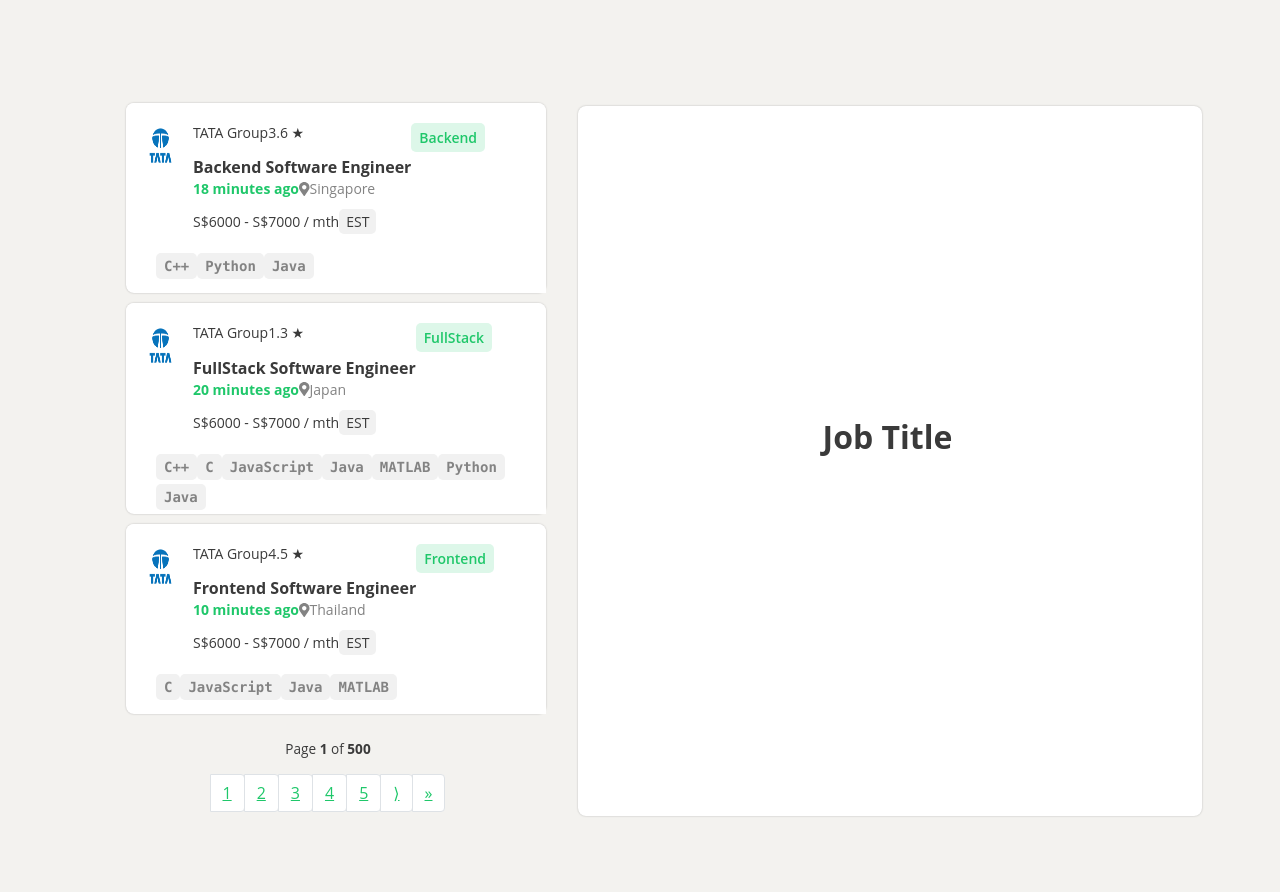
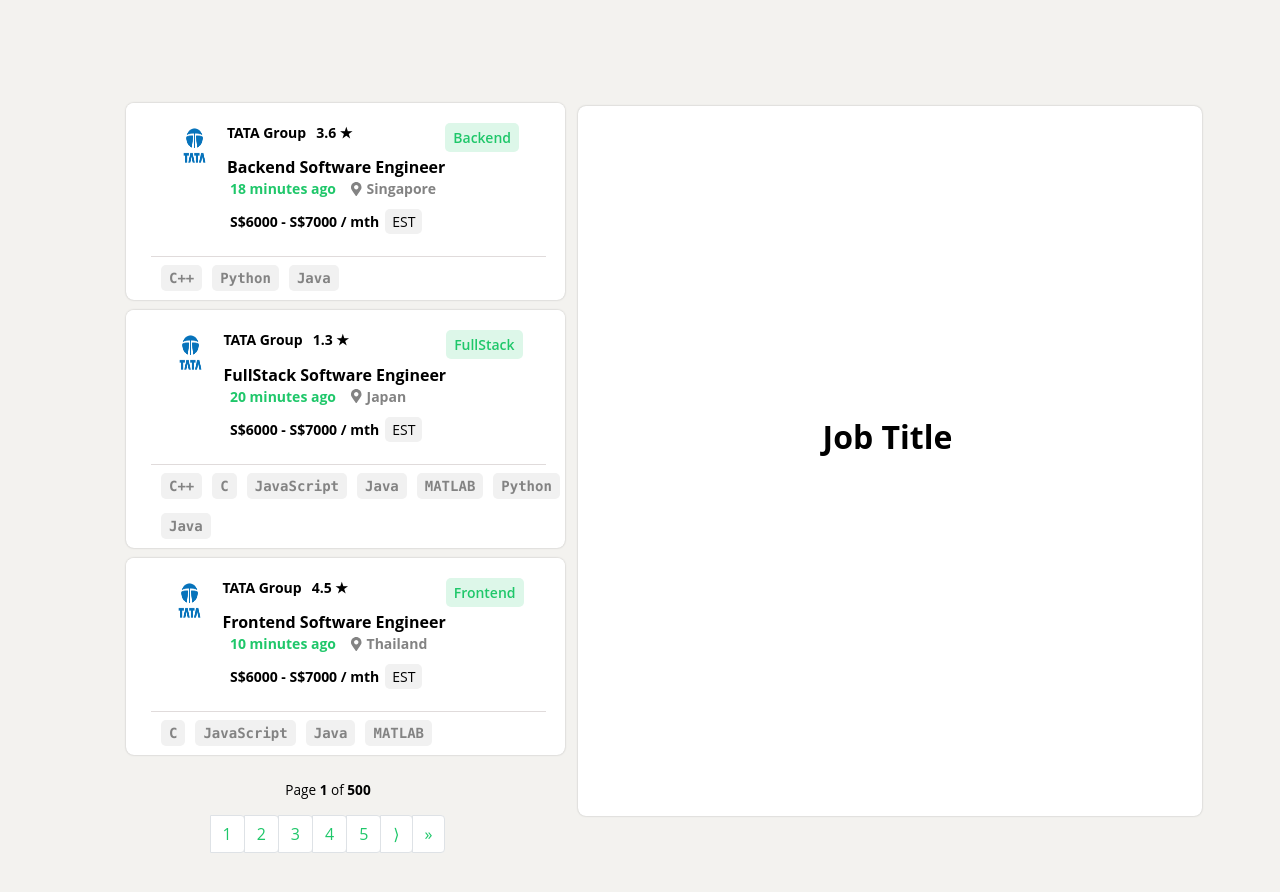
Before and after one commit to AhmedK10/react-js-nodeflair-task, a React (Vite) app in the folder react-nodeflair/: page / in a window 1280 px wide. Shown: the top 892 px of the page. Built offline with nearby package versions, Linux system fonts and the light colour scheme.

Commit message:
finished styling the card hover

```diff
--- a/react-nodeflair/index.html
+++ b/react-nodeflair/index.html
@@ -52,7 +52,7 @@
       <div class="details-container">
         <div class="scrollable-details-container">
           <div class="details-job-title">
-            <h1>Job Title</h1>
+            <h1 id="selectedJobTitle">Job Title</h1>
           </div>
         </div>
       </div>
--- a/react-nodeflair/src/App.jsx
+++ b/react-nodeflair/src/App.jsx
@@ -6,6 +6,7 @@
 // const jobs = Jobs();
 
 function App() {
+
   return (
         <div className="jobs-cards-container">
           {Jobs.map(job => {
--- a/react-nodeflair/src/components/Card.jsx
+++ b/react-nodeflair/src/components/Card.jsx
@@ -14,7 +14,7 @@
 
                     <div className="job-detailed-info-container">
                         <p className="company-name-rating">
-                            <span>{job.company}</span>
+                            <span className="company-name">{job.company}</span>
                             <span>{job.rating} ★</span>
                         </p>
                         <h2>{job.job}</h2>
@@ -44,7 +44,7 @@
                     </div>
                 </div>
             </div>
-
+            <hr className="hr-line"/>
             <div className="job-card-bot-info">
                 {job.stack.map((tech, index) => (
                     <span key={index} className="techstack-container">{tech}</span>
--- a/react-nodeflair/src/index.css
+++ b/react-nodeflair/src/index.css
@@ -2,7 +2,6 @@
   background: #f3f2ef;
   flex-direction: column;
   font-family: "Open Sans", "Helvetica", "Arial", sans-serif;
-  color: #3a3a3a;
 }
 
 .main-container {
@@ -15,6 +14,7 @@
 
 .details-container {
   display: block;
+  font-weight: bold;
   top: 106px;
   padding: 10px 5px;
   position: sticky;
@@ -50,6 +50,11 @@
 }
 
 
+.jobs-cards-container {
+  margin: 20px;
+  /* display: flex;
+  justify-content: center; */
+}
 
 
 
@@ -95,7 +100,14 @@
   border: 1px solid #dee2e6;
   border-top-right-radius: 0.25rem;
   border-bottom-right-radius: 0.25rem;
+  text-decoration: none;
+  transition: background-color 0.2s ease-in-out;
 }
+
+.page-link:hover {
+  background-color: #f0f0f0; /* Darker background color on hover */
+}
+
 
 
 
@@ -103,6 +115,7 @@
 
 .jobs-cards-container {
   margin: 20px;
+  width: 455px;
   /* display: flex;
   justify-content: center; */
 }
@@ -113,7 +126,7 @@
 
 .card-container {
   padding: 5px 8px;
-  width: 100%;
+  font-weight: bold;
 }
 
 .job-card {
@@ -123,9 +136,15 @@
  font-size: 14px;
  background-color: #ffffff;
  border-radius: 8px;
- transition: 0.2s;
+ /* transition: 0.2s; */
  box-shadow: 0px 0px 2px rgba(0, 0, 0, 0.25);
  cursor: pointer;
+ transition: transform 0.15s ease-in-out, box-shadow 0.3s ease-in-out;
+}
+
+.job-card:hover {
+  transform: translateY(-2px);
+  box-shadow: 0px 5px 10px rgba(0, 0, 0, 0.2);
 }
 
 .job-card-top-info {
@@ -138,16 +157,17 @@
   background-color: white;
   border-top-left-radius: 8px;
   border-top-right-radius: 8px;
+  border-bottom-right-radius: 8px;
 }
 
 .job-info-container {
-  /* border: 2px solid black;
-  padding: 5px;
-  margin: 10px; */
+  /* border: 2px solid black; */
+  /* padding: 5px; */
+  /* margin: 10px; */
   display: flex;
   flex-wrap: nowrap;
   align-items: flex-start;
-  justify-content: flex-start;
+  justify-content: center;
 }
 
 .job-avatar-container {
@@ -191,6 +211,9 @@
   margin-bottom: 2px;
 }
 
+.company-name{
+  margin-right: 10px;
+}
 
 .job-type-container {
   /* padding-left: 10px;
@@ -216,8 +239,8 @@
   margin: 10px;
   font-size: 14px; */
 
-  padding-left: 55px;
-  width: 100%;
+  padding-left: 92px;
+  /* width: 100%; */
   margin-bottom: auto;
 }
 
@@ -230,7 +253,8 @@
   text-align: left;
   font-weight: 400;
   line-height: 1.5; */
-
+  /* display: flex;
+  justify-content: space-between; */
   color: #838383;
   margin: 0 0 6px 0;
   /* white-space: pre-wrap; */
@@ -239,6 +263,7 @@
 .time-post {
   color: #1fc76a;
   font-weight: bold;
+  margin-right: 15px;
 }
 
 .loc {
@@ -249,6 +274,7 @@
   vertical-align: -0.125em;
   height: 1em;
   display: var(--fa-display, inline-block);
+  margin-right: 5px;
 }
 
 .job-salary {
@@ -262,6 +288,7 @@
 
 .salary {
   padding-top: 3px;
+  margin-right: 6px;
 }
 
 .est-tag {
@@ -272,7 +299,12 @@
 }
 
 
-
+.hr-line {
+  width: 90%;
+  border: none;
+  border-top: 1px solid #e0dbdb; /* Very light grey color */
+  margin: 3px 25px; /* Adjust margin as needed */
+}
 
 
 .job-card-bot-info {
@@ -282,7 +314,7 @@
   /* width: 100%; */
   min-height: 40px;
   /* position: absolute; */
-  background-color: #ffffff;
+  /* background-color: #ffffff; */
   bottom: 0;
   margin-left: 30px;
 }
@@ -298,4 +330,5 @@
   border-radius: 5px;
   text-overflow: ellipsis;
   background-color: #f1f1f1;
+  margin: 5px;
 }
```
